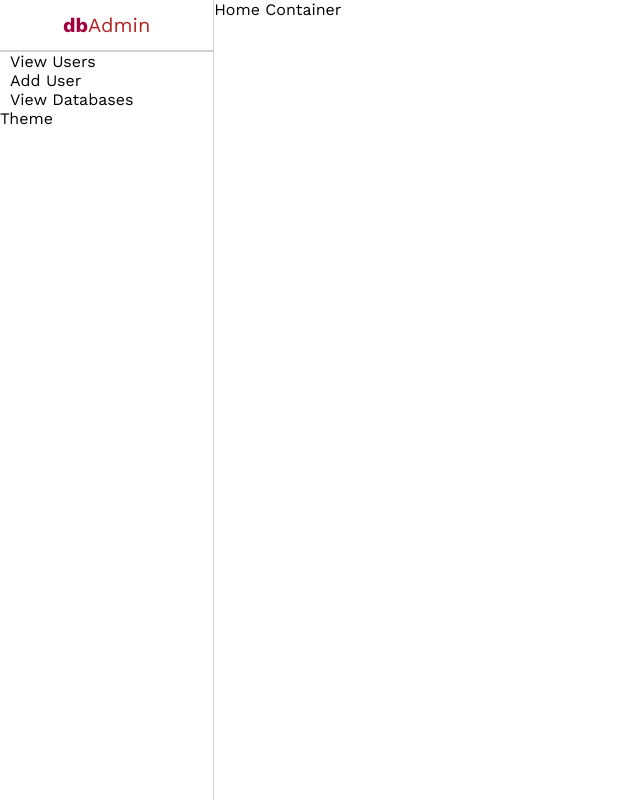
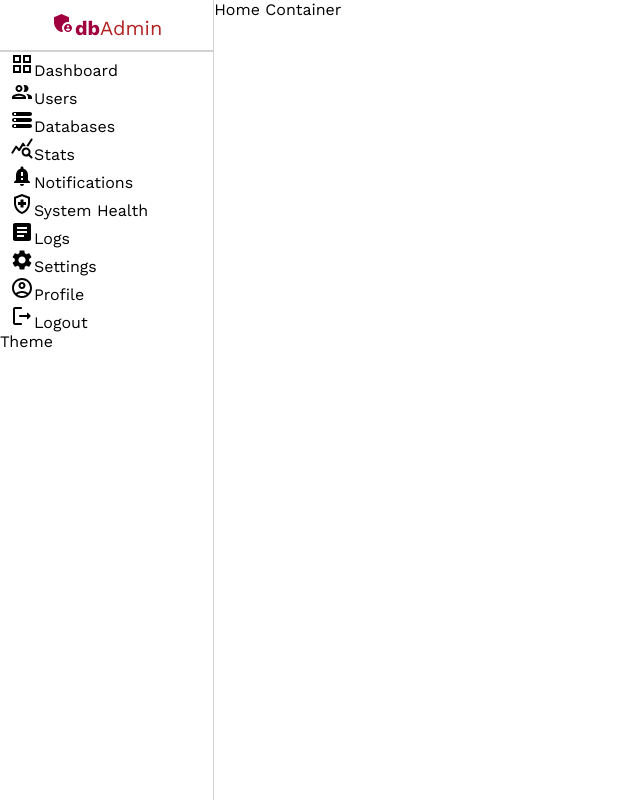
Before and after one commit to AnkurDesai11/adminportal, a React (Create React App) app: page / in a window 1280 px wide. Shown: the whole page, without its empty margins (0-640 px from the left). Built offline with nearby package versions, Linux system fonts and the light colour scheme.

Commit message:
added material ui and icnos to sidebar

```diff
--- a/package.json
+++ b/package.json
@@ -3,6 +3,10 @@
   "version": "0.1.0",
   "private": true,
   "dependencies": {
+    "@emotion/react": "^11.9.0",
+    "@emotion/styled": "^11.8.1",
+    "@mui/icons-material": "^5.8.0",
+    "@mui/material": "^5.8.0",
     "@testing-library/jest-dom": "^5.16.4",
     "@testing-library/react": "^13.2.0",
     "@testing-library/user-event": "^13.5.0",
--- a/src/components/sidebar/Sidebar.jsx
+++ b/src/components/sidebar/Sidebar.jsx
@@ -1,21 +1,53 @@
 import "./sidebar.scss"
+import AdminPanelSettingsIcon from '@mui/icons-material/AdminPanelSettings';
+import GridViewIcon from '@mui/icons-material/GridView';
+import GroupOutlinedIcon from '@mui/icons-material/GroupOutlined';
+import StorageRoundedIcon from '@mui/icons-material/StorageRounded';
+import QueryStatsRoundedIcon from '@mui/icons-material/QueryStatsRounded';
+import NotificationImportantIcon from '@mui/icons-material/NotificationImportant';
+import HealthAndSafetyOutlinedIcon from '@mui/icons-material/HealthAndSafetyOutlined';
+import ArticleIcon from '@mui/icons-material/Article';
+import SettingsIcon from '@mui/icons-material/Settings';
+import AccountCircleOutlinedIcon from '@mui/icons-material/AccountCircleOutlined';
+import LogoutRoundedIcon from '@mui/icons-material/LogoutRounded';
 
 const Sidebar = () => {
     return (
         <div className="sidebar">
             <div className="top">
-                <span className="logo"><span className="innerLogo">db</span>Admin</span>
+                <span className="logo"><span className="innerLogo"><AdminPanelSettingsIcon />db</span>Admin</span>
             </div>
             <hr />
             <div className="center">
                 <ul>
-                    <li>View Users</li>
+                    <li><GridViewIcon className="icon" /><span>Dashboard</span></li>
                 </ul>
                 <ul>
-                    <li>Add User</li>
+                    <li><GroupOutlinedIcon className="icon" /><span>Users</span></li>
                 </ul>
                 <ul>
-                    <li>View Databases</li>
+                    <li><StorageRoundedIcon className="icon" /><span>Databases</span></li>
+                </ul>
+                <ul>
+                    <li><QueryStatsRoundedIcon className="icon" /><span>Stats</span></li>
+                </ul>
+                <ul>
+                    <li><NotificationImportantIcon className="icon" /><span>Notifications</span></li>
+                </ul>
+                <ul>
+                    <li><HealthAndSafetyOutlinedIcon className="icon" /><span>System Health</span></li>
+                </ul>
+                <ul>
+                    <li><ArticleIcon className="icon" /><span>Logs</span></li>
+                </ul>
+                <ul>
+                    <li><SettingsIcon className="icon" /><span>Settings</span></li>
+                </ul>
+                <ul>
+                    <li><AccountCircleOutlinedIcon className="icon" /><span>Profile</span></li>
+                </ul>
+                <ul>
+                    <li><LogoutRoundedIcon className="icon" /><span>Logout</span></li>
                 </ul>
             </div>
             <div className="bottom">Theme</div>
```
Also changed, not shown: 1 other file (tests, documents, lock files or other folders).
